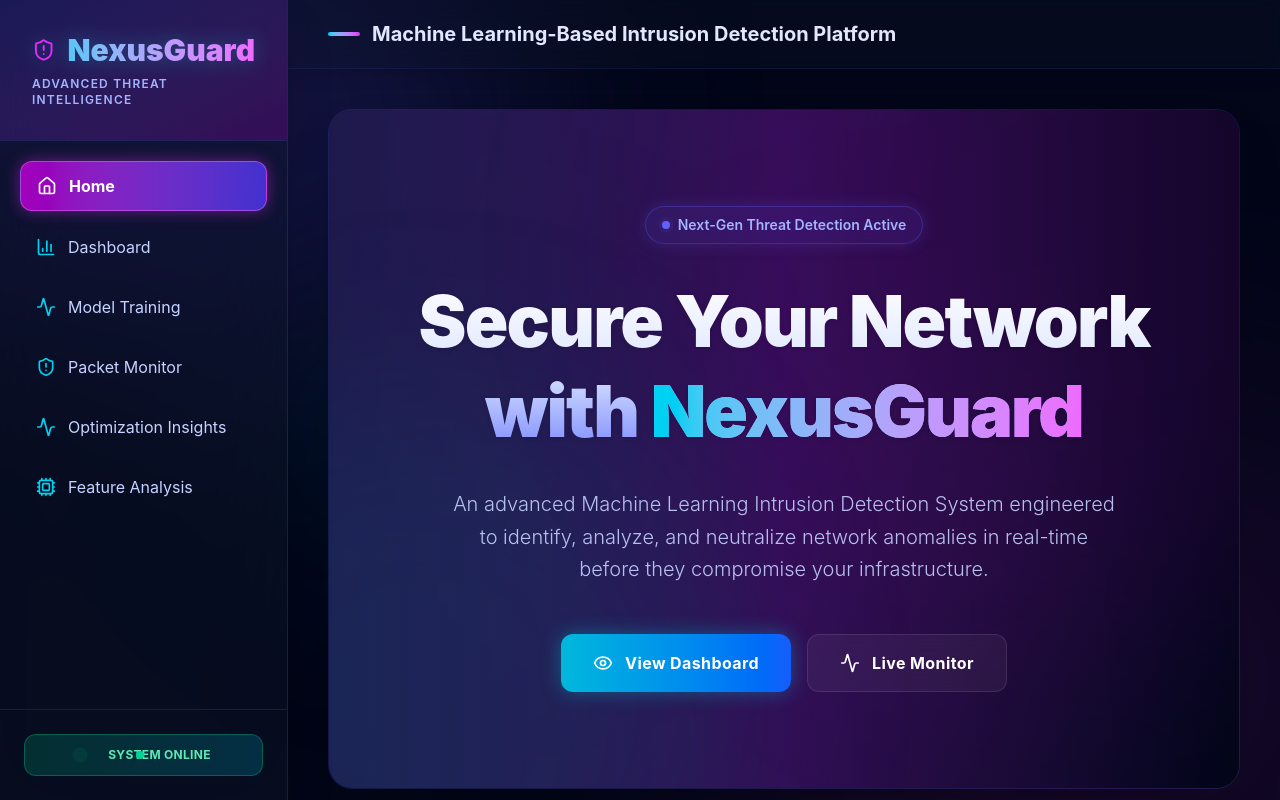
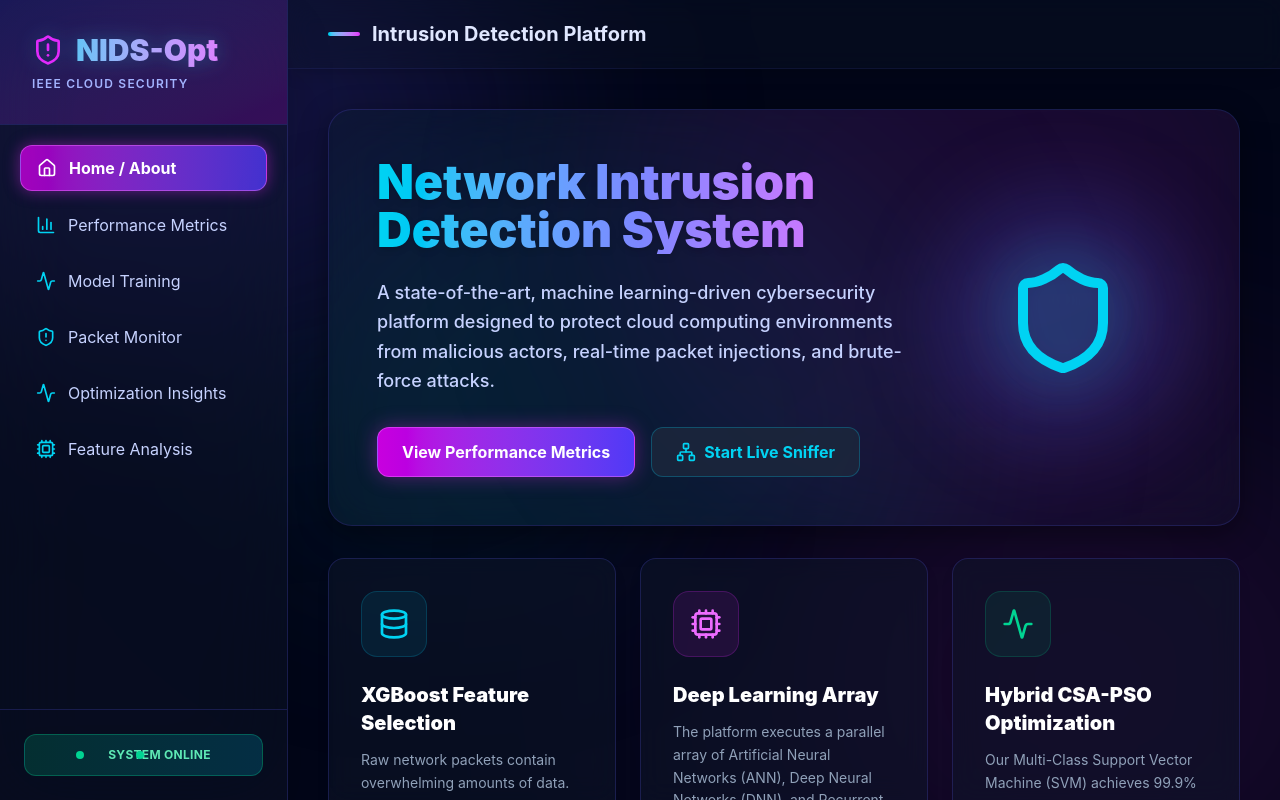
Before and after one commit to Yoghya/nids-project, a React app in the folder frontend/: page / in a window 1280 px wide. Built offline with nearby package versions, Linux system fonts and the light colour scheme; the HTML template or start-up script is replaced by a standard one.

Commit message:
temporary commit before rebase

```diff
--- /dev/null
+++ b/frontend/capacitor.config.json
@@ -0,0 +1,5 @@
+{
+  "appId": "com.nids.monitor",
+  "appName": " NexusGuard",
+  "webDir": "dist"
+}
--- a/frontend/package.json
+++ b/frontend/package.json
@@ -10,6 +10,9 @@
     "preview": "vite preview"
   },
   "dependencies": {
+    "@capacitor/android": "^8.3.1",
+    "@capacitor/cli": "^8.3.1",
+    "@capacitor/core": "^8.3.1",
     "@tailwindcss/vite": "^4.2.4",
     "axios": "^1.15.2",
     "lucide-react": "^1.8.0",
--- a/frontend/src/App.jsx
+++ b/frontend/src/App.jsx
@@ -1,12 +1,12 @@
 import React from 'react';
 import { BrowserRouter as Router, Routes, Route, Link, useLocation } from 'react-router-dom';
 import { Activity, Database, BarChart3, ShieldAlert, Cpu, Home } from 'lucide-react';
-import HomePage from './pages/HomePage';
 import DashboardPage from './pages/DashboardPage';
 import TrainingPage from './pages/TrainingPage';
 import MonitorPage from './pages/MonitorPage';
 import FeatureAnalysisPage from './pages/FeatureAnalysisPage';
 import OptimizationInsightsPage from './pages/OptimizationInsightsPage';
+import AboutPage from './pages/AboutPage';
 
 const SidebarLink = ({ to, icon: Icon, children }) => {
   const location = useLocation();
@@ -15,14 +15,14 @@ const SidebarLink = ({ to, icon: Icon, children }) => {
   return (
     <Link
       to={to}
-      className={`flex items-center gap-3 px-4 py-3 rounded-xl transition-all duration-300 ${
+      className={`flex flex-col md:flex-row items-center gap-1 md:gap-3 p-2 md:px-4 md:py-3 rounded-xl transition-all duration-300 ${
         isActive
           ? 'bg-gradient-to-r from-fuchsia-600/80 to-indigo-600/80 text-white font-bold shadow-[0_0_15px_rgba(192,38,211,0.5)] border border-fuchsia-400/50'
-          : 'hover:bg-white/10 text-indigo-200 hover:text-white hover:translate-x-1'
+          : 'hover:bg-white/10 text-indigo-200 hover:text-white md:hover:translate-x-1'
       }`}
     >
       <Icon size={20} className={isActive ? "text-white" : "text-cyan-400"} />
-      {children}
+      <span className="text-[10px] md:text-base text-center md:text-left leading-tight">{children}</span>
     </Link>
   );
 };
@@ -35,20 +35,20 @@ function AppContent() {
       <div className="absolute bottom-[-10%] right-[-10%] w-[50%] h-[50%] bg-fuchsia-900/30 rounded-full blur-[150px] pointer-events-none"></div>
       <div className="absolute top-[40%] left-[20%] w-[30%] h-[30%] bg-cyan-900/20 rounded-full blur-[100px] pointer-events-none"></div>
 
-      {/* Sidebar - Glassmorphism */}
-      <aside className="w-72 bg-slate-900/40 backdrop-blur-2xl border-r border-indigo-500/20 flex flex-col z-20 shadow-2xl">
+      {/* Desktop Sidebar - Hidden on mobile */}
+      <aside className="hidden md:flex w-72 bg-slate-900/40 backdrop-blur-2xl border-r border-indigo-500/20 flex-col z-20 shadow-2xl">
         <div className="p-8 border-b border-indigo-500/20 relative overflow-hidden">
           <div className="absolute inset-0 bg-gradient-to-br from-indigo-600/20 to-fuchsia-600/20 z-0"></div>
           <h1 className="text-3xl font-black text-transparent bg-clip-text bg-gradient-to-r from-cyan-400 to-fuchsia-400 flex items-center gap-3 relative z-10 drop-shadow-[0_0_10px_rgba(34,211,238,0.3)]">
             <ShieldAlert className="text-fuchsia-500" size={32} />
-            NexusGuard
+            NIDS-Opt
           </h1>
-          <p className="text-xs font-semibold text-indigo-300 mt-2 uppercase tracking-widest relative z-10">Advanced Threat Intelligence</p>
+          <p className="text-xs font-semibold text-indigo-300 mt-2 uppercase tracking-widest relative z-10">IEEE Cloud Security</p>
         </div>
 
         <nav className="flex-1 p-5 space-y-3">
-          <SidebarLink to="/" icon={Home}>Home</SidebarLink>
-          <SidebarLink to="/dashboard" icon={BarChart3}>Dashboard</SidebarLink>
+          <SidebarLink to="/" icon={Home}>Home / About</SidebarLink>
+          <SidebarLink to="/metrics" icon={BarChart3}>Performance Metrics</SidebarLink>
           <SidebarLink to="/training" icon={Activity}>Model Training</SidebarLink>
           <SidebarLink to="/monitor" icon={ShieldAlert}>Packet Monitor</SidebarLink>
           <SidebarLink to="/insights" icon={Activity}>Optimization Insights</SidebarLink>
@@ -65,17 +65,17 @@ function AppContent() {
       </aside>
 
       {/* Main Content */}
-      <main className="flex-1 overflow-auto bg-transparent z-10 relative scroll-smooth custom-scrollbar">
-        <header className="bg-slate-900/30 backdrop-blur-md border-b border-indigo-500/10 px-10 py-5 sticky top-0 z-30 shadow-lg">
-          <h2 className="text-xl font-bold text-indigo-100 flex items-center gap-3">
-            <span className="w-8 h-1 bg-gradient-to-r from-cyan-400 to-fuchsia-500 rounded-full block"></span>
-            Machine Learning-Based Intrusion Detection Platform
+      <main className="flex-1 overflow-auto bg-transparent z-10 relative scroll-smooth custom-scrollbar pb-24 md:pb-0">
+        <header className="bg-slate-900/30 backdrop-blur-md border-b border-indigo-500/10 px-6 py-4 md:px-10 md:py-5 sticky top-0 z-30 shadow-lg">
+          <h2 className="text-lg md:text-xl font-bold text-indigo-100 flex items-center gap-3">
+            <span className="w-6 h-1 md:w-8 bg-gradient-to-r from-cyan-400 to-fuchsia-500 rounded-full block"></span>
+            <span className="truncate">Intrusion Detection Platform</span>
           </h2>
         </header>
-        <div className="p-10 min-h-[calc(100vh-80px)]">
+        <div className="p-4 md:p-10 min-h-[calc(100vh-80px)]">
           <Routes>
-            <Route path="/" element={<HomePage />} />
-            <Route path="/dashboard" element={<DashboardPage />} />
+            <Route path="/" element={<AboutPage />} />
+            <Route path="/metrics" element={<DashboardPage />} />
             <Route path="/training" element={<TrainingPage />} />
             <Route path="/monitor" element={<MonitorPage />} />
             <Route path="/insights" element={<OptimizationInsightsPage />} />
@@ -83,6 +83,15 @@ function AppContent() {
           </Routes>
         </div>
       </main>
+
+      {/* Mobile Bottom Navigation - Hidden on desktop */}
+      <div className="md:hidden fixed bottom-0 w-full bg-slate-900/80 backdrop-blur-2xl border-t border-indigo-500/30 z-50 px-2 py-2 flex justify-around items-center shadow-[0_-10px_40px_rgba(0,0,0,0.5)]">
+         <SidebarLink to="/" icon={Home}>Home</SidebarLink>
+         <SidebarLink to="/metrics" icon={BarChart3}>Metrics</SidebarLink>
+         <SidebarLink to="/monitor" icon={ShieldAlert}>Monitor</SidebarLink>
+         <SidebarLink to="/training" icon={Database}>Train</SidebarLink>
+      </div>
+
     </div>
   );
 }
--- /dev/null
+++ b/frontend/src/pages/AboutPage.jsx
@@ -0,0 +1,75 @@
+import React from 'react';
+import { Shield, Cpu, Activity, Database, Network } from 'lucide-react';
+import { useNavigate } from 'react-router-dom';
+
+export default function AboutPage() {
+  const navigate = useNavigate();
+
+  return (
+    <div className="max-w-7xl mx-auto space-y-8 pb-24 md:pb-10">
+      {/* Hero Section */}
+      <div className="bg-slate-900/40 backdrop-blur-xl p-8 md:p-12 rounded-3xl border border-indigo-500/20 shadow-[0_8px_30px_rgb(0,0,0,0.4)] relative overflow-hidden group">
+        <div className="absolute top-[-50%] right-[-10%] w-[80%] h-[150%] bg-fuchsia-600/10 rounded-full blur-[100px] pointer-events-none"></div>
+        <div className="absolute bottom-[-50%] left-[-10%] w-[80%] h-[150%] bg-cyan-600/10 rounded-full blur-[100px] pointer-events-none"></div>
+
+        <div className="relative z-10 flex flex-col md:flex-row gap-8 items-center">
+          <div className="flex-1">
+            <h1 className="text-4xl md:text-5xl font-black text-transparent bg-clip-text bg-gradient-to-r from-cyan-400 via-indigo-400 to-fuchsia-400 mb-6 drop-shadow-md">
+              Network Intrusion Detection System
+            </h1>
+            <p className="text-lg text-indigo-200 mb-8 leading-relaxed font-medium">
+              A state-of-the-art, machine learning-driven cybersecurity platform designed to protect cloud computing environments from malicious actors, real-time packet injections, and brute-force attacks.
+            </p>
+            <div className="flex flex-wrap gap-4">
+              <button onClick={() => navigate('/metrics')} className="px-6 py-3 rounded-xl font-bold bg-gradient-to-r from-fuchsia-600 to-indigo-600 hover:from-fuchsia-500 hover:to-indigo-500 text-white shadow-[0_0_20px_rgba(192,38,211,0.4)] border border-fuchsia-400/50 hover:scale-105 transition-all">
+                View Performance Metrics
+              </button>
+              <button onClick={() => navigate('/monitor')} className="px-6 py-3 rounded-xl font-bold bg-slate-800/80 hover:bg-slate-700/80 text-cyan-400 border border-cyan-500/30 hover:shadow-[0_0_15px_rgba(34,211,238,0.2)] hover:scale-105 transition-all flex items-center gap-2">
+                <Network size={20} /> Start Live Sniffer
+              </button>
+            </div>
+          </div>
+          <div className="hidden md:flex justify-center items-center w-64 h-64 relative">
+             <div className="absolute inset-0 bg-indigo-500/20 rounded-full blur-2xl animate-pulse"></div>
+             <Shield size={120} className="text-cyan-400 drop-shadow-[0_0_30px_rgba(34,211,238,0.8)] relative z-10" />
+          </div>
+        </div>
+      </div>
+
+      {/* Info Cards */}
+      <div className="grid grid-cols-1 md:grid-cols-3 gap-6 relative z-10">
+
+        <div className="bg-slate-900/50 backdrop-blur-md p-8 rounded-2xl border border-indigo-500/20 shadow-lg hover:border-cyan-500/40 hover:-translate-y-2 transition-all duration-300">
+          <div className="p-4 bg-cyan-500/10 rounded-2xl w-max mb-6 border border-cyan-500/20">
+            <Database className="text-cyan-400" size={32} />
+          </div>
+          <h3 className="text-xl font-black text-white mb-3">XGBoost Feature Selection</h3>
+          <p className="text-slate-400 text-sm leading-relaxed">
+            Raw network packets contain overwhelming amounts of data. We utilize XGBoost trees to calculate Gini impurity, slicing 41 raw features down to the 15 most critical mathematical indicators of an attack, boosting model speed and accuracy.
+          </p>
+        </div>
+
+        <div className="bg-slate-900/50 backdrop-blur-md p-8 rounded-2xl border border-indigo-500/20 shadow-lg hover:border-fuchsia-500/40 hover:-translate-y-2 transition-all duration-300">
+          <div className="p-4 bg-fuchsia-500/10 rounded-2xl w-max mb-6 border border-fuchsia-500/20">
+            <Cpu className="text-fuchsia-400" size={32} />
+          </div>
+          <h3 className="text-xl font-black text-white mb-3">Deep Learning Array</h3>
+          <p className="text-slate-400 text-sm leading-relaxed">
+            The platform executes a parallel array of Artificial Neural Networks (ANN), Deep Neural Networks (DNN), and Recurrent Neural Networks (RNN) constructed entirely from scratch using pure NumPy to evaluate complex non-linear attack vectors.
+          </p>
+        </div>
+
+        <div className="bg-slate-900/50 backdrop-blur-md p-8 rounded-2xl border border-indigo-500/20 shadow-lg hover:border-emerald-500/40 hover:-translate-y-2 transition-all duration-300">
+          <div className="p-4 bg-emerald-500/10 rounded-2xl w-max mb-6 border border-emerald-500/20">
+            <Activity className="text-emerald-400" size={32} />
+          </div>
+          <h3 className="text-xl font-black text-white mb-3">Hybrid CSA-PSO Optimization</h3>
+          <p className="text-slate-400 text-sm leading-relaxed">
+            Our Multi-Class Support Vector Machine (SVM) achieves 99.9% accuracy by using a novel biological optimization layer. It combines the global exploration of Crow Search with the localized mathematical exploitation of Particle Swarms.
+          </p>
+        </div>
+
+      </div>
+    </div>
+  );
+}
--- a/frontend/src/pages/DashboardPage.jsx
+++ b/frontend/src/pages/DashboardPage.jsx
@@ -57,8 +57,8 @@ export default function DashboardPage() {
     setIsComparing(true);
     try {
       const [resNsl, resUnr] = await Promise.all([
-        axios.get(`http://localhost:8000/api/metrics/NSL-KDD`),
-        axios.get(`http://localhost:8000/api/metrics/UNR-IDD`)
+        axios.get(`http://192.168.1.4:8000/api/metrics/NSL-KDD`),
+        axios.get(`http://192.168.1.4:8000/api/metrics/UNR-IDD`)
       ]);
 
       const nslData = resNsl.data.status === 'success' ? mapBackendData(resNsl.data.data.metrics) : null;
--- a/frontend/src/pages/MonitorPage.jsx
+++ b/frontend/src/pages/MonitorPage.jsx
@@ -18,7 +18,7 @@ export default function MonitorPage() {
 
   const connectWebSocket = () => {
     setWsStatus('connecting');
-    const ws = new WebSocket('ws://localhost:8000/ws/monitor');
+    const ws = new WebSocket('ws://192.168.1.4:8000/ws/monitor');
 
     ws.onopen = () => {
       setWsStatus('connected');
--- a/frontend/src/pages/TrainingPage.jsx
+++ b/frontend/src/pages/TrainingPage.jsx
@@ -15,7 +15,7 @@ export default function TrainingPage() {
 
     try {
       const response = await axios.post(
-        'https://nids-project-jhwp.onrender.com/api/train',
+        'http://192.168.1.4:8000/api/train',
         {
           dataset_name: dataset
         }
```
Also changed, not shown: 54 other files (tests, documents, lock files or other folders).
